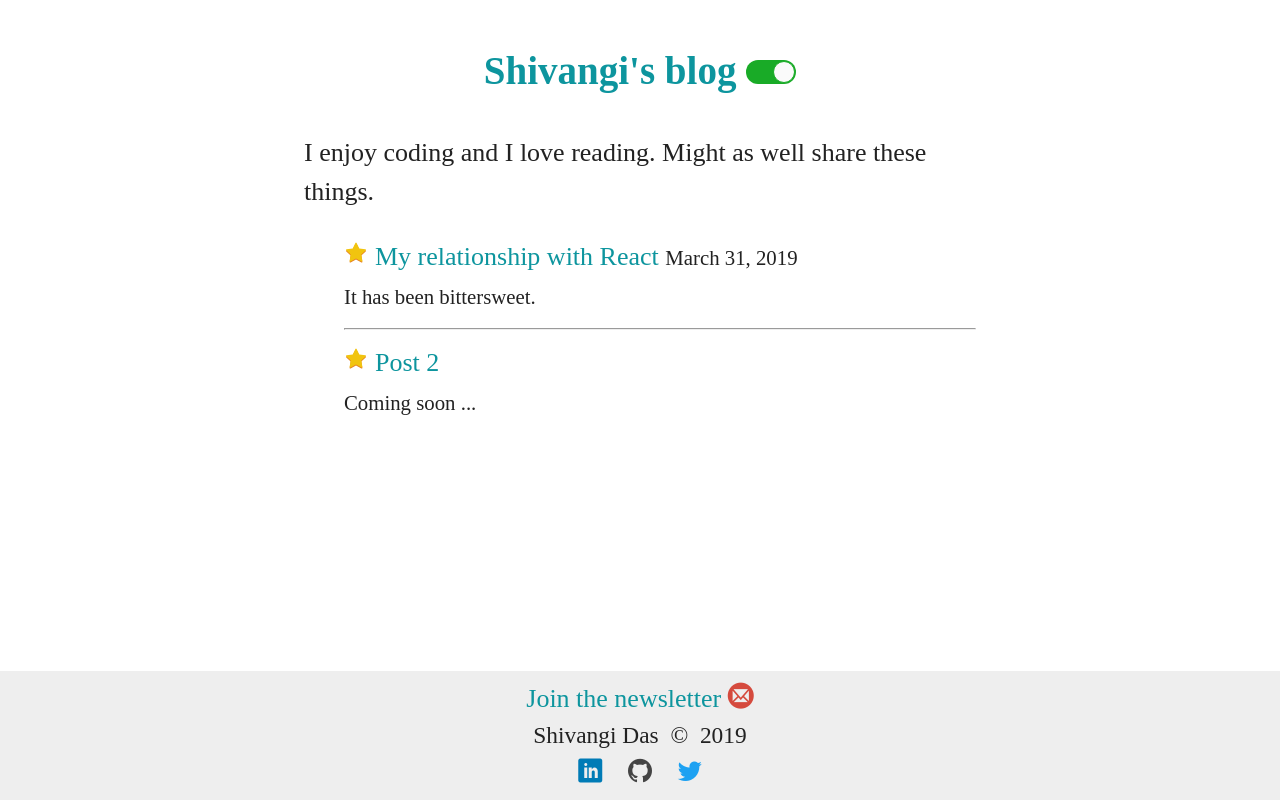
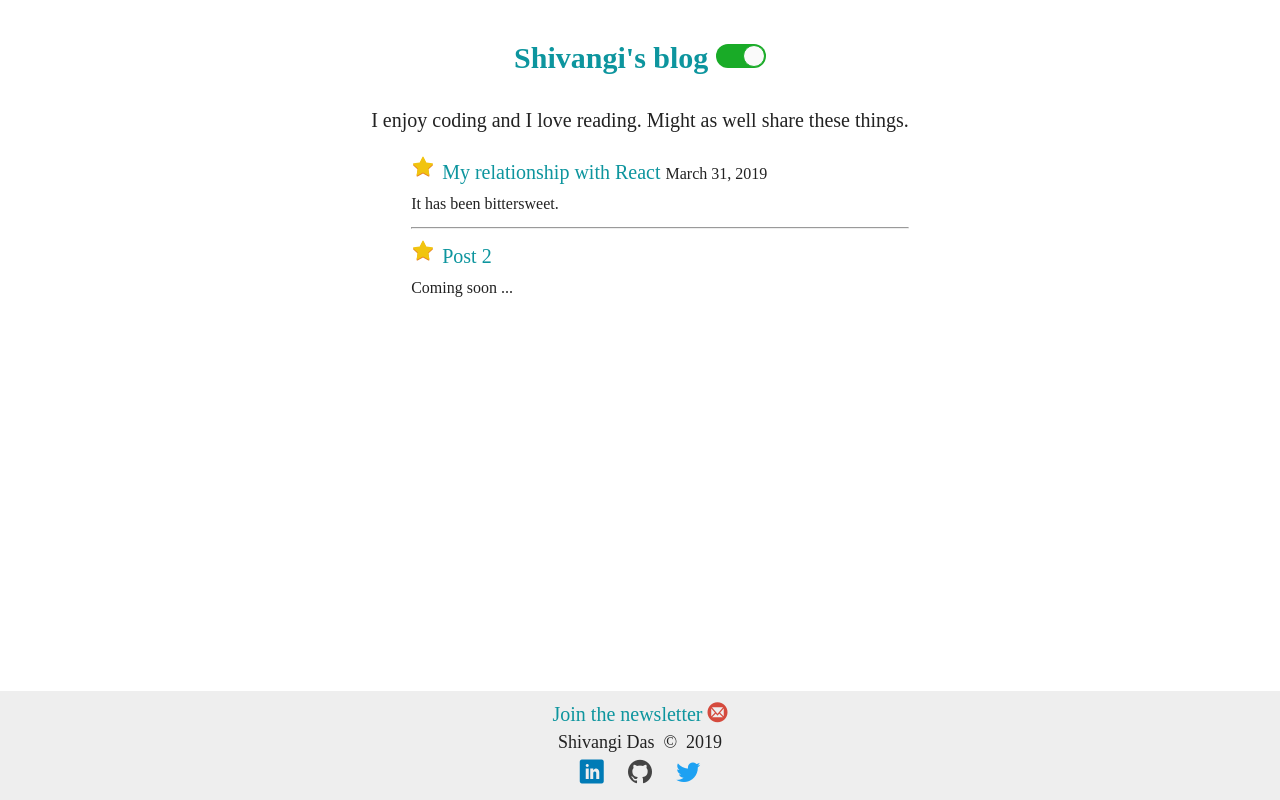
Before and after one commit to shivangidas/blog, a React (Create React App) app: page / in a window 1280 px wide. Built offline with nearby package versions, Linux system fonts and the light colour scheme.

Commit message:
font size on large screens

```diff
--- a/src/styles/index.css
+++ b/src/styles/index.css
@@ -94,6 +94,9 @@ article {
   article {
     text-align: justify;
   }
+  .wrapper {
+	  font-size: calc(12px + 1vmin);
+	}
 }
 footer {
   width: 100%;
```
